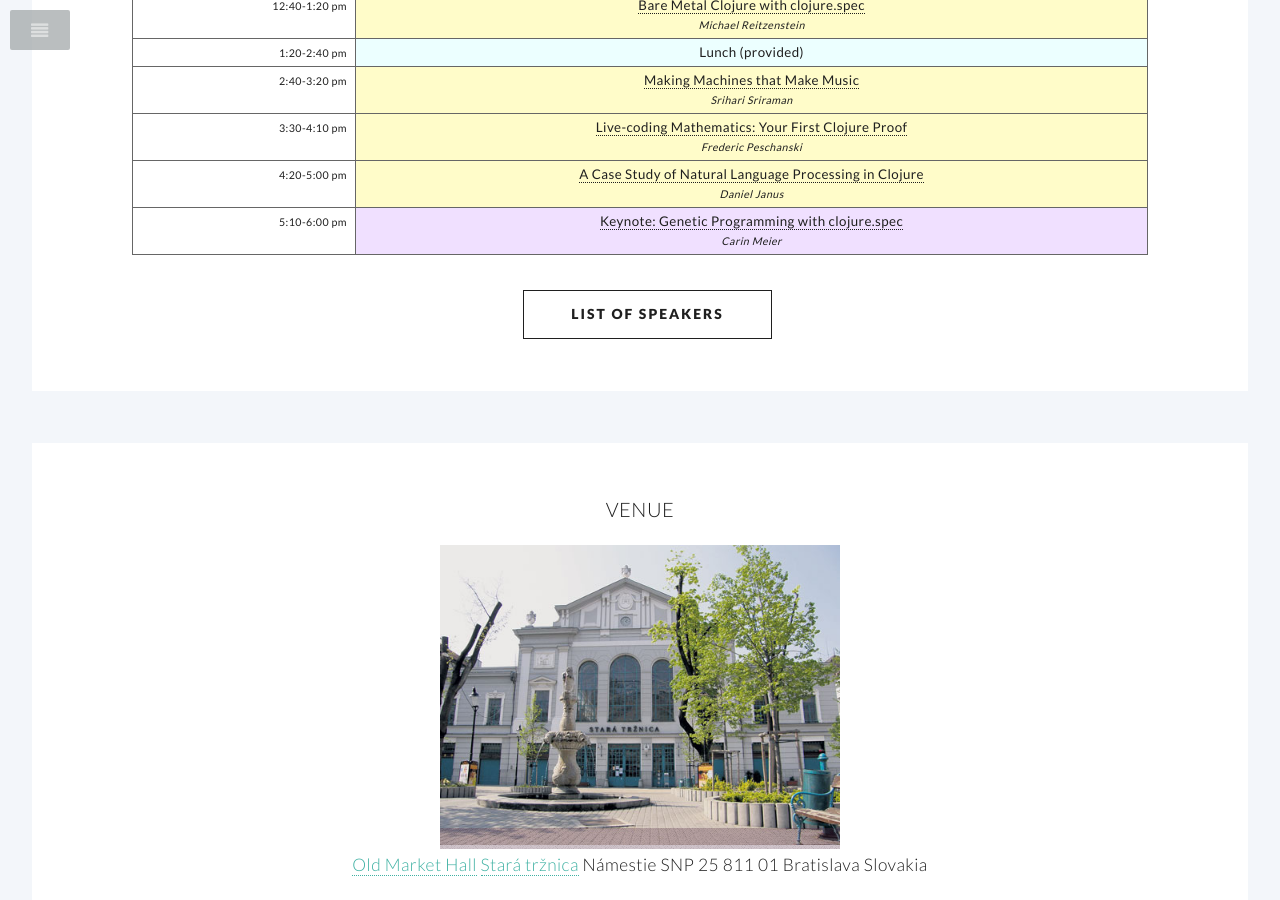
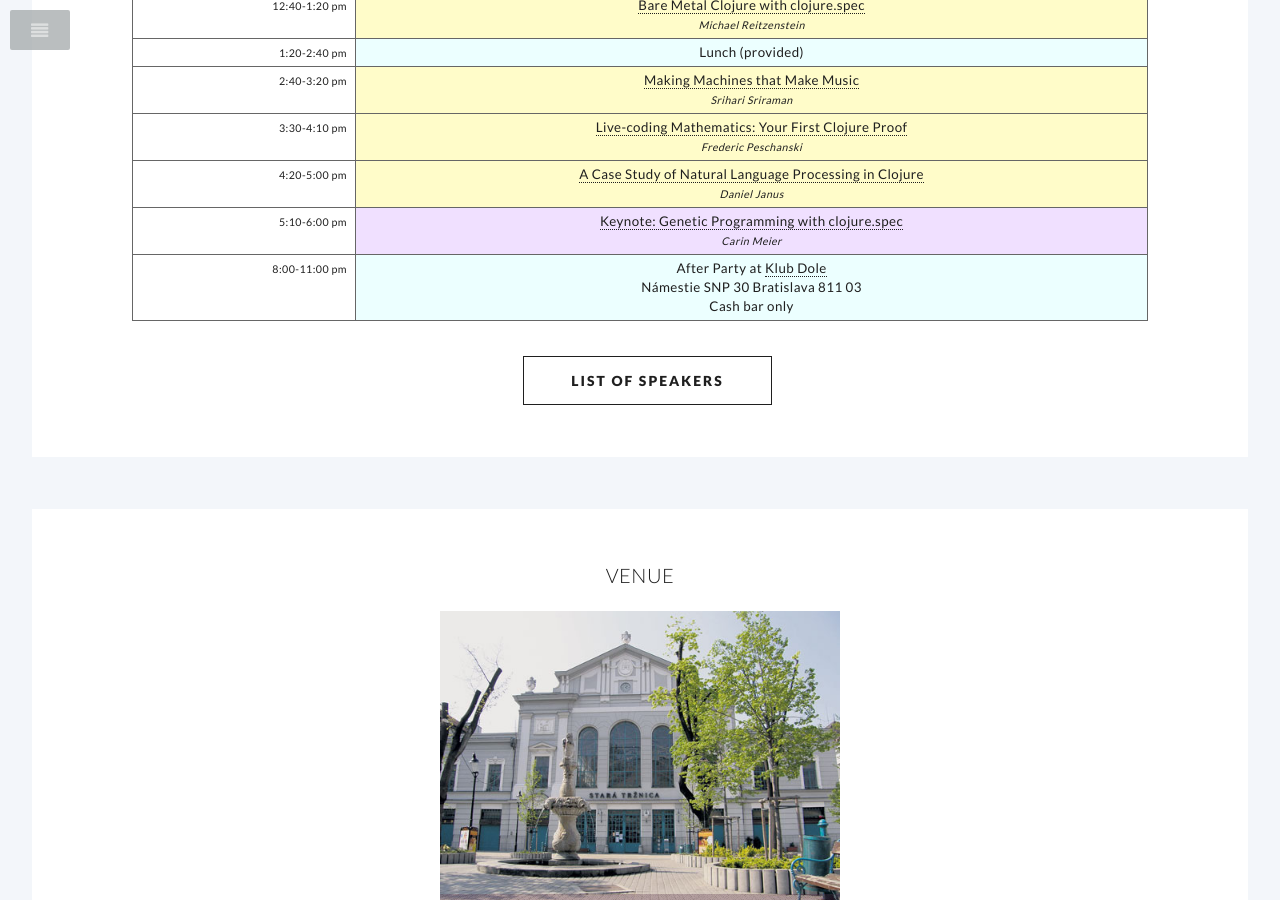
Before and after one commit to euroclojureorg/euroclojureorg.github.io, a Jekyll site: the page built from index.html, in a window 1280 px wide and 900 px high, scrolled down 2277 px. Built offline with Jekyll 4.4.1, drawn with Linux system fonts in a browser that asks for light colours.

Commit message:
add after party

```diff
--- a/_layouts/home.html
+++ b/_layouts/home.html
@@ -256,6 +256,14 @@
 											<div class="speaker">Carin Meier</div>
 										</td>
 									</tr>
+									<tr>
+										<td class="time">8:00-11:00 pm</td>
+										<td class="slot recess">
+											<div class="title">After Party at <a href="http://www.klubdole.sk/">Klub Dole</a></div>
+											<div class="title">Námestie SNP 30 Bratislava 811 03</div title>
+											<div class="title">Cash bar only</div>
+										</td>
+									</tr>
 								</tbody></table>
 
 				      <ul class="buttons">
```
